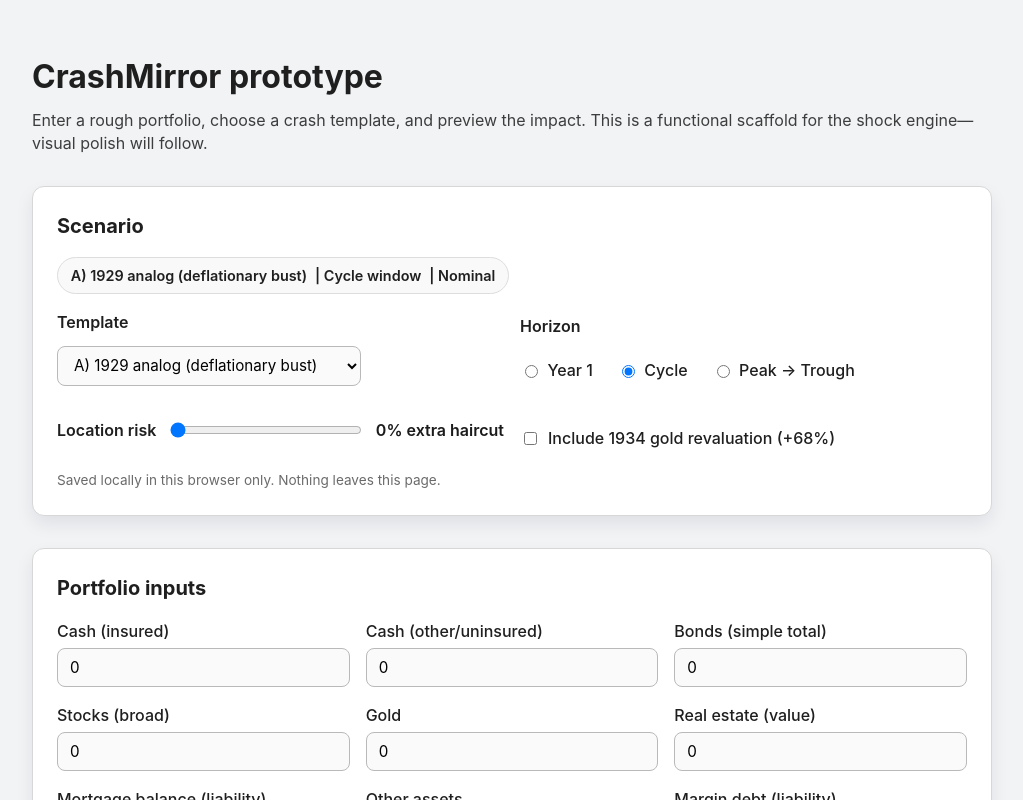
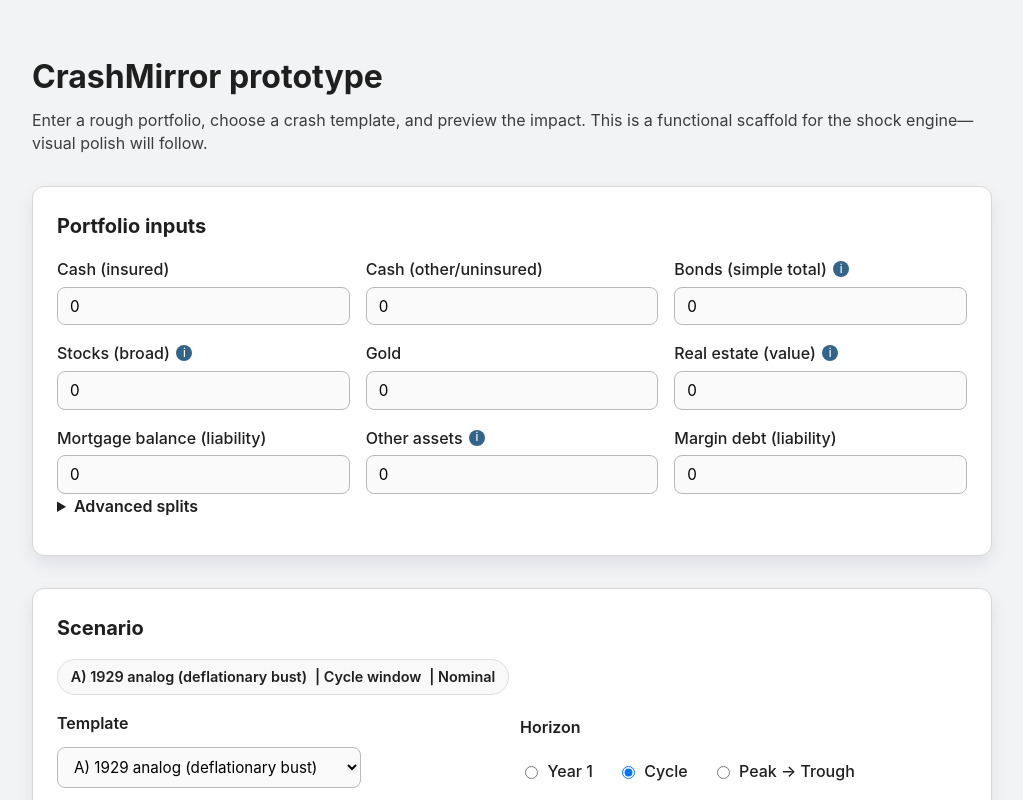
Before and after one commit to jumploops/shock-market-simulator, a React app in the folder app/: page / in a window 1280 px wide. Shown: the top 800 px of the page, without its empty margins (128-1151 px from the left). Built offline with nearby package versions, Linux system fonts and the light colour scheme; the HTML template or start-up script is replaced by a standard one.

Commit message:
add tooltips

```diff
--- a/app/src/App.css
+++ b/app/src/App.css
@@ -106,6 +106,12 @@
   font-weight: 500;
 }
 
+.field-label {
+  display: inline-flex;
+  align-items: center;
+  gap: 0.4rem;
+}
+
 .field input[type="number"],
 .panel select {
   padding: 0.55rem 0.75rem;
@@ -144,6 +150,53 @@
   margin: 0.75rem 0 0;
   font-size: 0.85rem;
   color: #555;
+}
+
+.tooltip {
+  position: relative;
+  display: inline-flex;
+  align-items: center;
+  gap: 0.25rem;
+  cursor: help;
+}
+
+.tooltip .tooltip-icon {
+  display: inline-flex;
+  width: 16px;
+  height: 16px;
+  border-radius: 50%;
+  background: #33658a;
+  color: #fff;
+  font-size: 0.7rem;
+  align-items: center;
+  justify-content: center;
+}
+
+.tooltip-content {
+  position: absolute;
+  top: 120%;
+  left: 50%;
+  transform: translateX(-50%);
+  background: #1d1d1f;
+  color: #f8f8f8;
+  font-size: 0.8rem;
+  padding: 0.6rem 0.75rem;
+  border-radius: 8px;
+  box-shadow: 0 8px 18px rgba(10, 14, 25, 0.2);
+  min-width: 220px;
+  max-width: 260px;
+  z-index: 20;
+}
+
+.tooltip-content::after {
+  content: "";
+  position: absolute;
+  top: -6px;
+  left: 50%;
+  transform: translateX(-50%);
+  border-width: 6px;
+  border-style: solid;
+  border-color: transparent transparent #1d1d1f transparent;
 }
 
 .results-summary {
--- a/app/src/App.tsx
+++ b/app/src/App.tsx
@@ -14,6 +14,7 @@ import {
   buildInitialOptions,
   scenarioTemplateMap,
   scenarioTemplates,
+  scenarioMappingRules,
 } from "./data/scenarioTemplates";
 import type { ScenarioId } from "./data/scenarioTemplates";
 import {
@@ -24,6 +25,7 @@ import {
 import { scenarioNarratives } from "./data/scenarioCopy";
 import CompositionChart from "./components/CompositionChart";
 import WaterfallChart from "./components/WaterfallChart";
+import Tooltip from "./components/Tooltip";
 import assumptionsContent from "../content/assumptions.md?raw";
 import sourcesContent from "../content/sources.md?raw";
 import emptyStatesContent from "../content/empty_states.md?raw";
@@ -152,6 +154,64 @@ const CATEGORY_DEFINITIONS = [
   },
 ] as const;
 
+const simpleFieldLabels: Record<SimplePortfolioKey, string> = {
+  cash_insured: "Cash (insured)",
+  cash_other: "Cash (other/uninsured)",
+  bonds: "Bonds (simple total)",
+  stocks: "Stocks (broad)",
+  gold: "Gold",
+  real_estate_value: "Real estate (value)",
+  mortgage: "Mortgage balance",
+  other: "Other assets",
+  margin_debt: "Margin debt",
+};
+
+const simpleFieldDescriptions: Partial<Record<SimplePortfolioKey, string>> = {
+  bonds:
+    "Auto-distributes equally into T-Bills, 10Y Treasuries, and IG corporates unless you set the advanced bond fields.",
+  stocks:
+    "Defaults to US large cap. Use the advanced equity inputs to rebalance into small cap, international, or growth buckets.",
+  other:
+    "Behaves like Stocks by default. Enter a value in Advanced to pin it to a different asset behaviour.",
+  real_estate_value:
+    "Scenario shocks apply to property value only. Mortgage stays unchanged, so negative equity can appear here.",
+};
+
+const advancedFieldDescriptions: Partial<Record<AdvancedPortfolioKey, string>> = {
+  tbills:
+    "Portion of Bonds mapped to short-term bills. Overrides the default split when you enter a value.",
+  treasuries_10y:
+    "Portion of Bonds allocated to 10-year Treasuries (duration-heavy).",
+  corporates_ig:
+    "Investment-grade credit share of the Bonds bucket. Entering a value replaces the default equal split.",
+  corporates_hy:
+    "High-yield corporates participate only when you assign an amount here.",
+  us_large:
+    "Large-cap equities; inherits the Stocks bucket unless you redistribute in Advanced.",
+  us_small:
+    "Small-cap equities. Requires an explicit value to participate in shocks.",
+  international:
+    "International equities allocated only when you set an amount.",
+  growth_equity:
+    "Growth/tech-style equities. Only moves when this field is populated.",
+};
+
+const advancedKeyOrigins: Partial<Record<PortfolioKey, string>> = (() => {
+  const inverse: Partial<Record<PortfolioKey, string>> = {};
+  for (const [simpleKey, advancedKeys] of Object.entries(
+    scenarioMappingRules.simpleToAdvanced,
+  )) {
+    const label = simpleFieldLabels[simpleKey as SimplePortfolioKey];
+    if (!label) {
+      continue;
+    }
+    for (const advKey of advancedKeys ?? []) {
+      inverse[advKey as PortfolioKey] = `Derived from ${label} unless overridden in Advanced.`;
+    }
+  }
+  return inverse;
+})();
+
 type PersistedState = {
   version: number;
   scenarioId?: string;
@@ -239,18 +299,6 @@ const sanitizeFormState = (
     simple,
     advanced,
   };
-};
-
-const simpleFieldLabels: Record<SimplePortfolioKey, string> = {
-  cash_insured: "Cash (insured)",
-  cash_other: "Cash (other/uninsured)",
-  bonds: "Bonds (simple total)",
-  stocks: "Stocks (broad)",
-  gold: "Gold",
-  real_estate_value: "Real estate (value)",
-  mortgage: "Mortgage balance",
-  other: "Other assets",
-  margin_debt: "Margin debt",
 };
 
 const advancedFieldLabels: Record<PortfolioKey, string> = {
@@ -655,6 +703,81 @@ function App() {
       </header>
 
       <section className="panel">
+        <h2>Portfolio inputs</h2>
+        <div className="grid">
+          {SIMPLE_PORTFOLIO_KEYS.map((key) => (
+            <label key={key} className="field">
+              <span className="field-label">
+                <span>
+                  {simpleFieldLabels[key]}
+                  {isLiabilityKey(key as PortfolioKey) ? " (liability)" : ""}
+                </span>
+                {simpleFieldDescriptions[key] && (
+                  <Tooltip
+                    label={<span className="tooltip-icon">i</span>}
+                    content={simpleFieldDescriptions[key] as string}
+                  />
+                )}
+              </span>
+              <input
+                type="number"
+                inputMode="decimal"
+                min={0}
+                step="1000"
+                value={formState.simple[key]}
+                onChange={handleSimpleChange(key)}
+              />
+            </label>
+          ))}
+        </div>
+
+        <details className="advanced">
+          <summary>Advanced splits</summary>
+          <div className="grid">
+            {ADVANCED_ONLY_KEYS.map((key) => (
+              <label key={key} className="field">
+                <span className="field-label">
+                  <span>{getScenarioLabel(key)}</span>
+                  {advancedFieldDescriptions[key] && (
+                    <Tooltip
+                      label={<span className="tooltip-icon">i</span>}
+                      content={advancedFieldDescriptions[key] as string}
+                    />
+                  )}
+                </span>
+                <input
+                  type="number"
+                  inputMode="decimal"
+                  min={0}
+                  step="1000"
+                  value={formState.advanced[key] ?? ""}
+                  onChange={handleAdvancedChange(key)}
+                />
+              </label>
+            ))}
+          </div>
+          <div className="advanced-options">
+            <label className="checkbox">
+              <input
+                type="checkbox"
+                checked={options.useRealReturns}
+                onChange={handleRealToggle}
+              />
+              Show results in real terms (adjust for inflation/deflation)
+            </label>
+          </div>
+          {emptyStates.advanced_without_totals && (
+            <p className="helper-text">
+              {emptyStates.advanced_without_totals.body}
+            </p>
+          )}
+          {!options.useRealReturns && realReturnsHint && (
+            <p className="helper-text">{realReturnsHint.body}</p>
+          )}
+        </details>
+      </section>
+
+      <section className="panel">
         <h2>Scenario</h2>
         <div className="scenario-badge">
           <span>{scenarioTemplate.name}</span>
@@ -734,65 +857,6 @@ function App() {
         </p>
       </section>
 
-      <section className="panel">
-        <h2>Portfolio inputs</h2>
-        <div className="grid">
-          {SIMPLE_PORTFOLIO_KEYS.map((key) => (
-            <label key={key} className="field">
-              <span>
-                {simpleFieldLabels[key]}
-                {isLiabilityKey(key as PortfolioKey) ? " (liability)" : ""}
-              </span>
-              <input
-                type="number"
-                inputMode="decimal"
-                min={0}
-                step="1000"
-                value={formState.simple[key]}
-                onChange={handleSimpleChange(key)}
-              />
-            </label>
-          ))}
-        </div>
-
-        <details className="advanced">
-          <summary>Advanced splits</summary>
-          <div className="grid">
-            {ADVANCED_ONLY_KEYS.map((key) => (
-              <label key={key} className="field">
-                <span>{getScenarioLabel(key)}</span>
-                <input
-                  type="number"
-                  inputMode="decimal"
-                  min={0}
-                  step="1000"
-                  value={formState.advanced[key] ?? ""}
-                  onChange={handleAdvancedChange(key)}
-                />
-              </label>
-            ))}
-          </div>
-          <div className="advanced-options">
-            <label className="checkbox">
-              <input
-                type="checkbox"
-                checked={options.useRealReturns}
-                onChange={handleRealToggle}
-              />
-              Show results in real terms (adjust for inflation/deflation)
-            </label>
-          </div>
-          {emptyStates.advanced_without_totals && (
-            <p className="helper-text">
-              {emptyStates.advanced_without_totals.body}
-            </p>
-          )}
-          {!options.useRealReturns && realReturnsHint && (
-            <p className="helper-text">{realReturnsHint.body}</p>
-          )}
-        </details>
-      </section>
-
       <section className="panel results">
         <h2>Shock preview</h2>
         {!hasAnyInput && emptyStates.no_inputs && (
@@ -863,7 +927,19 @@ function App() {
             <ul>
               {topImpacts.map((impact) => (
                 <li key={impact.key}>
-                  <span>{getScenarioLabel(impact.key)}</span>
+                  <span className="field-label">
+                    <span>{getScenarioLabel(impact.key)}</span>
+                    {(advancedFieldDescriptions[impact.key as AdvancedPortfolioKey] ||
+                      advancedKeyOrigins[impact.key]) && (
+                      <Tooltip
+                        label={<span className="tooltip-icon">i</span>}
+                        content={
+                          advancedFieldDescriptions[impact.key as AdvancedPortfolioKey] ??
+                          advancedKeyOrigins[impact.key]
+                        }
+                      />
+                    )}
+                  </span>
                   <span>
                     {formatCurrency(impact.delta)} (
                     {formatPercent(impact.shock)})
--- /dev/null
+++ b/app/src/components/Tooltip.tsx
@@ -0,0 +1,26 @@
+import { ReactNode, useState } from "react";
+
+interface TooltipProps {
+  label: ReactNode;
+  content: ReactNode;
+}
+
+export const Tooltip = ({ label, content }: TooltipProps) => {
+  const [open, setOpen] = useState(false);
+
+  return (
+    <span
+      className="tooltip"
+      onMouseEnter={() => setOpen(true)}
+      onMouseLeave={() => setOpen(false)}
+      onFocus={() => setOpen(true)}
+      onBlur={() => setOpen(false)}
+      tabIndex={0}
+    >
+      {label}
+      {open && <span className="tooltip-content">{content}</span>}
+    </span>
+  );
+};
+
+export default Tooltip;
```
Also changed, not shown: app/debug/top-drivers-investigation.md (added, +55 -0 lines).
